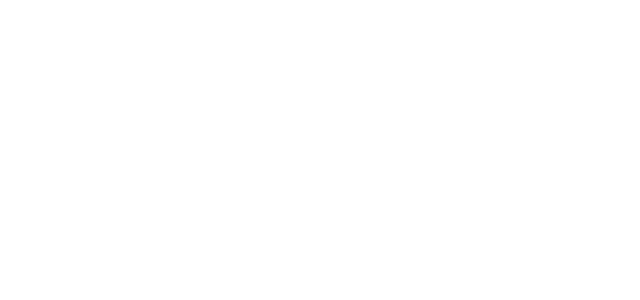
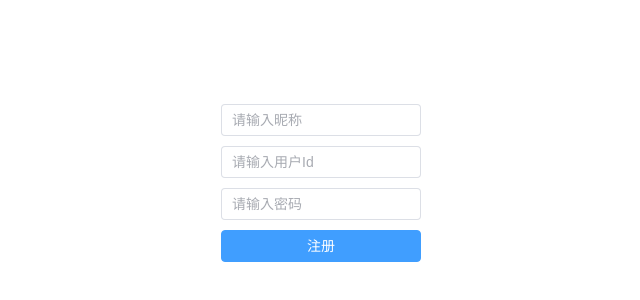
Before and after one commit to G1ume/Database-Front, a Vue app: page /Register in a window 1280 px wide. Before the commit this address had no page. Shown: the part 96-396 px from the top of the page, without its empty margins (319-959 px from the left). Built offline with nearby package versions, Linux system fonts and the light colour scheme.

Commit message:
userInfo

```diff
--- a/src/components/Login.vue
+++ b/src/components/Login.vue
@@ -10,6 +10,9 @@
     </div>
     <div>
       <el-button type="primary" @click="login" class="login_style">登录</el-button>
+    </div>
+    <div>
+      <p v-show="true"><span>没有账号？<el-link type="primary" @click = "toRegister" >立即注册</el-link></span></p>
     </div>
   </div>
 </template>
@@ -81,6 +84,9 @@
 //     username: this.name
 //   }
 // });
+    },
+    toRegister:function () {
+      this.$router.push({name:'Register'})
     }
   }
 }
--- a/src/components/allMain.vue
+++ b/src/components/Main.vue
@@ -3,6 +3,7 @@
     <h1>{{ msg2 }} {{ msg }}</h1>
     <el-button @click="fn">ShowParams</el-button>
     <el-button @click="t">ShowRoute</el-button>
+    <el-button @click="toLogin">login</el-button>
   </div>
 </template>
 
@@ -31,8 +32,12 @@
     fn: function () {
       console.log("this.$route")
       console.log(this.$route)
+      this.$router.push({name:'debug'})
       //console.log(this.$route.query.password)
       //console.log(pwd)
+    },
+    toLogin:function () {
+      this.$router.push({name:'Login'})
     }
   }
 }
--- /dev/null
+++ b/src/components/Register.vue
@@ -0,0 +1,98 @@
+<template>
+  <div class="register">
+    <div>
+      <el-input placeholder="请输入昵称" v-model="n" clearable class="input_style"></el-input>
+      <span v-if="error.n" class="err-msg">{{ error.n }}</span>
+    </div>
+    <div>
+      <el-input placeholder="请输入用户Id" v-model="uid" clearable class="input_style">输入内容为：</el-input>
+      <span v-if="error.uid" class="err-msg">{{ error.uid }}</span>
+    </div>
+    <div>
+      <el-input placeholder="请输入密码" v-model="pwd" show-password class="input_style"></el-input>
+      <span v-if="error.pwd" class="err-msg">{{ error.pwd }}</span>
+    </div>
+    <div>
+      <el-button type="primary" @click="register" class="login_style">注册</el-button>
+    </div>
+  </div>
+</template>
+<script>
+import qs from "qs";
+import {ElMessage} from "element-plus";
+
+export default {
+  // eslint-disable-next-line vue/multi-word-component-names
+  name: "Register",
+  data() {
+    return {
+      uid: '',
+      pwd: '',
+      n:'',
+      error: {
+        uid: '',
+        pwd: '',
+        n:''
+      }
+    }
+  },
+  methods:{
+    register:function (){
+      if (this.uid==='' || this.pwd===''){
+        ElMessage.error("用户名或密码不能为空！")
+        return
+      }
+      this.$axios({
+        method: 'post',
+        url: '/register/',
+        data: qs.stringify({
+          nuid: this.uid,
+          npwd: this.pwd,
+          nun:this.n
+        }),
+        timeout: 1000,
+      }).then(res => {
+        switch (res.data.result) {
+          case 0:
+            console.log(res.data.message)
+            ElMessage.error('注册失败:'+res.data.message)
+            break
+          case 1:
+            ElMessage({
+              message: res.data.message,
+              type: 'success',
+            })
+
+            this.$router.push({
+              name: "Main"
+            })
+            break
+          default:
+            ElMessage.error('不知道发生了什么错误TAT')
+            break
+        }
+      }).catch(err => {
+        console.log(err)
+        if(err.code==='ECONNABORTED'){
+          ElMessage.error('服务器响应超时！')
+        }
+      })
+    }
+  }
+}
+</script>
+
+<style scoped>
+.register {
+  margin-top: 200px;
+}
+
+.input_style {
+  width: 200px;
+  margin-bottom: 10px;
+}
+
+.login_style {
+  width: 200px;
+}
+</style>
--- a/src/router/index.js
+++ b/src/router/index.js
@@ -1,13 +1,15 @@
 import Vue from 'vue'
 //import Router from 'vue-router'
 import Login from '@/components/Login.vue'
-import Main from '@/components/allMain.vue'
+import Main from '@/components/Main.vue'
+import register from "@/components/Register.vue";
 
 import {createRouter, createWebHistory} from 'vue-router'
 
+
 const routerHistory = createWebHistory()
 const routes = [{
-    path: '/',
+    path: '/Login',
     name: 'Login',
     component: Login,
     meta: {
@@ -15,13 +17,22 @@
     }
 },
     {
-        path: '/Main',
+        path: '/',
         name: 'Main',
         component: Main,
         meta: {
             keepalive: true
         }
-    }]
+    },
+    {
+        path: '/Register',
+        name: 'Register',
+        component: register,
+        meta: {
+            keepalive: false
+        }
+    },
+    ]
 
 const router = createRouter({
     history: routerHistory,
```
Also changed, not shown: src/components/HelloWorld.vue (deleted, +0 -58 lines).
